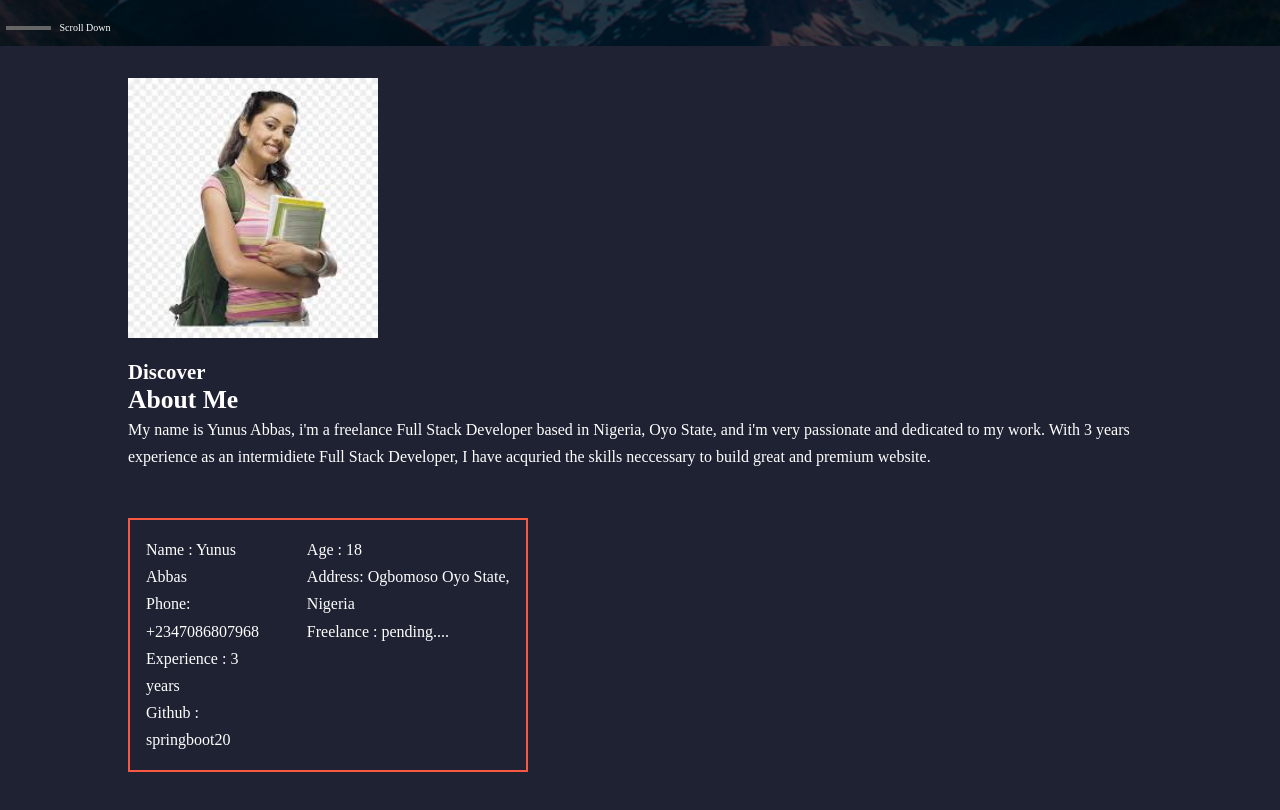
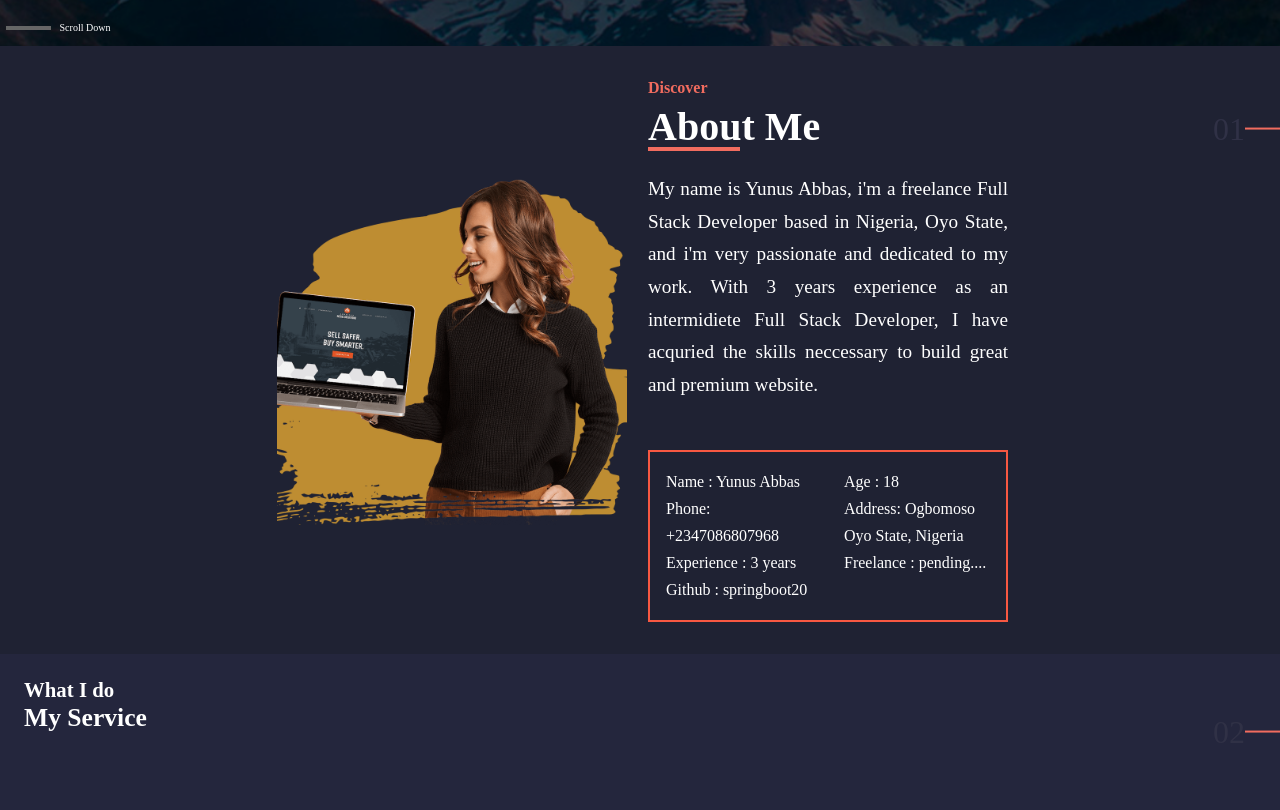
Before and after one commit to springboot20/personal-portfolio-site, a plain HTML site: page index.html in a window 1280 px wide. Shown: the part 754-1564 px from the top of the page. Drawn offline with Linux system fonts and the light colour scheme; a web font is replaced by a local one.

Commit message:
index.html and style.css files updated
Signed-off-by: Yunus Abbas Opeyemi <opeyemiakanbi328@gmail.com>

```diff
--- a/css/style.css
+++ b/css/style.css
@@ -24,10 +24,10 @@
     --color-bg2: #666666;
     --color-bg3: #660099;
     --color-bg4: #9999cc;
-    --container-width-xl: 70%;
-    --container-width-lg: 50%;
-    --container-width-md: 90%;
-    --container-width-sm: 94%;
+    --container-width-xl: 1240px;
+    --container-width-lg: 1140px;
+    --container-width-md: 720px;
+    --container-width-sm: 720px;
     --container-width-xm: 100%;
 }
 
@@ -42,7 +42,7 @@ body {
 }
 
 .container {
-    width: var(--container-width-lg);
+    max-width: var(--container-width-lg);
     margin: 0 auto;
 }
 
@@ -265,20 +265,23 @@ main.hero-section .bottom span.scroll {
 
 /************************ ABOUT STYLING ************************/
 .about-dev {
-    min-height: 80vh;
+    position: relative;
+    min-height: 70vh;
     padding: 2rem;
 }
 
 .about-dev .about-dev-container {
     height: 100%;
-    display: flex;
-    flex-direction: column;
+    display: grid;
+    place-content: center;
+    place-items: center;
+    grid-template-columns: 1fr;
     gap: 2rem;
 }
 
 .about-dev-container .about-dev-image {
-    height: 250px;
-    width: 250px;
+    height: 350px;
+    width: 350px;
 }
 
 .about-dev-container .about-dev-image img {
@@ -289,20 +292,119 @@ main.hero-section .bottom span.scroll {
 }
 
 .about-dev .about-dev-container .about-dev-infos {
-    display: flex;
-    flex-direction: column;
+    display: grid;
+    grid-template-columns: 1fr;
     gap: 3rem;
 }
 
 .about-dev-container .about-dev-infos .about-dev-bio {
-    max-width: 400px;
-    display: flex;
-    justify-content: space-between;
+    max-width: 550px;
+    display: grid;
+    grid-template-columns: 1fr 1fr;
     padding: 1rem;
     gap: 2rem;
     border: 2px solid var(--color-danger);
 }
 
+.about-dev-infos .details .about-dev-title {
+    font-size: 1em;
+    color: hsl(5, 84%, 66%);
+    margin-bottom: 6px;
+}
+
+.about-dev-infos .details .about-title {
+    position: relative;
+    font-size: 2.5em;
+    margin-bottom: 6px;
+}
+
+.about-dev-infos .details .about-title::after {
+    position: absolute;
+    content: "";
+    left: 0;
+    bottom: 0;
+    width: 2.3em;
+    height: 0.25rem;
+    background: hsl(5, 84%, 66%);
+}
+
+.about-dev-infos .details .about-dev-text {
+    padding: 1rem 0 0 0;
+    text-align: justify;
+    font-size: 1.2em;
+    font-weight: 500;
+}
+
+section.about-dev .left {
+    display: flex;
+    position: absolute;
+    top: 15%;
+    right: 0;
+}
+
+section.about-dev .left {
+    position: absolute;
+    display: flex;
+    align-items: center;
+    justify-content: center;
+    position: absolute;
+    top: 10%;
+    transform: translateY(-10%);
+    right: 0;
+}
+
+section.about-dev .left .label {
+    font-size: 2em;
+    color: hsl(235, 19%, 23%);
+}
+
+section.about-dev .left .line {
+    display: block;
+    width: 35px;
+    height: 0.16rem;
+    background: hsl(5, 84%, 66%)
+}
+
+/**************** SERVICE STYLING ******************/
+section.service-section {
+    background: hsl(235, 25%, 19%);
+    padding: 1.5rem;
+    min-height: 70vh;
+    position: relative;
+}
+section.service-section .service-container{
+    height: 100%;
+}
+section.service-section .left {
+    display: flex;
+    position: absolute;
+    top: 15%;
+    right: 0;
+}
+
+section.service-section .left {
+    position: absolute;
+    display: flex;
+    align-items: center;
+    justify-content: center;
+    position: absolute;
+    top: 10%;
+    transform: translateY(-10%);
+    right: 0;
+}
+
+section.service-section .left .label {
+    font-size: 2em;
+    color: hsl(235, 19%, 23%);
+}
+
+section.service-section .left .line {
+    display: block;
+    width: 35px;
+    height: 0.16rem;
+    background: hsl(5, 84%, 66%)
+}
+/********************** MEDIA QUERIES ************************************/
 @media screen and (max-width:576px) {
 
     nav.nav {
@@ -382,6 +484,13 @@ main.hero-section .bottom span.scroll {
         width: 400px;
     }
 
+    .about-dev-container .about-dev-image img {
+        max-width: 100%;
+        display: block;
+        object-fit: contain;
+        object-position: center;
+    }
+
     button.toggle-close-btn span {
         display: block;
     }
@@ -395,6 +504,10 @@ main.hero-section .bottom span.scroll {
 }
 
 @media screen and (min-width:768px) {
+    .container {
+        max-width: var(--container-width-md);
+    }
+
     nav.nav {
         background: #11101d;
         height: calc(3.5rem + 1.5rem);
@@ -448,11 +561,6 @@ main.hero-section .bottom span.scroll {
         background: none;
     }
 
-    main.hero-section .hero-container .dev-img-container {
-        height: 360px;
-        width: 360px;
-    }
-
     main.hero-section .hero-container h2.dev-name {
         font-size: 2.3em;
     }
@@ -460,4 +568,59 @@ main.hero-section .bottom span.scroll {
     main.hero-section .hero-container p.dev-role {
         font-size: 1.4em;
     }
+
+    .about-dev .about-dev-container {
+        height: 100%;
+        grid-template-columns: 50% 50%;
+        gap: 1rem;
+    }
+
+    .about-dev .about-dev-container .about-dev-infos {
+        max-width: 750px;
+    }
+
+    main.hero-section .hero-container .dev-img-container {
+        height: 400px;
+        width: 400px;
+    }
+
+    .about-dev-container .about-dev-image img {
+        width: 100%;
+        height: 100%;
+        display: block;
+        object-fit: cover;
+        object-position: center;
+    }
 }
+
+@media screen and (min-width:1400px) {
+    .container {
+        max-width: var(--container-width-lg);
+    }
+
+    .about-dev-container .about-dev-image {
+        height: 550px;
+        width: 450px;
+    }
+
+    .about-dev-container .about-dev-image img {
+        max-width: 100%;
+        display: block;
+        object-fit: cover;
+        object-position: center;
+    }
+
+    .about-dev .about-dev-container {
+        height: 100%;
+        grid-template-columns: 40% 60%;
+        gap: 2rem;
+    }
+
+    .about-dev-container .about-dev-infos .about-dev-bio {
+        max-width: 650px;
+        line-height: 40px;
+        min-height: 200px;
+        gap: 2.5rem;
+        font-size: 1.4em;
+    }
+}
--- a/index.html
+++ b/index.html
@@ -70,9 +70,9 @@
      </main>
 
      <section class="about-dev" id="about">
-          <div class="container about-dev-container bg-grid">
+          <div class="about-dev-container container">
                <div class="about-dev-image">
-                    <img src="./assets/img-02.jpeg" alt="">
+                    <img src="./assets/img-03.png" alt="">
                </div>
                <div class="about-dev-infos">
                     <div class="details">
@@ -101,6 +101,41 @@
                     </div>
                </div>
           </div>
+          <div class="left">
+               <span class="label">01</span>
+               <span class="line"></span>
+          </div>
+     </section>
+
+     <section class="service-section" id="service">
+          <div class="service-container">
+               <h4 class="servic-dev-title">What I do</h4>
+               <h3 class="service-title">My Service</h3>
+               <div class="service-grid">
+                    <div class="card">
+                         <div class="card-body">
+                              <h3 class="card-title"></h3>
+                              <p class="card-text"></p>
+                         </div>
+                    </div>
+                    <div class="card">
+                         <div class="card-body">
+                              <h3 class="card-title"></h3>
+                              <p class="card-text"></p>
+                         </div>
+                    </div>
+                    <div class="card">
+                         <div class="card-body">
+                              <h3 class="card-title"></h3>
+                              <p class="card-text"></p>
+                         </div>
+                    </div>
+               </div>
+          </div>
+          <div class="left">
+               <span class="label">02</span>
+               <span class="line"></span>
+          </div>
      </section>
      <script src="./js/main.js"></script>
 </body>
```
